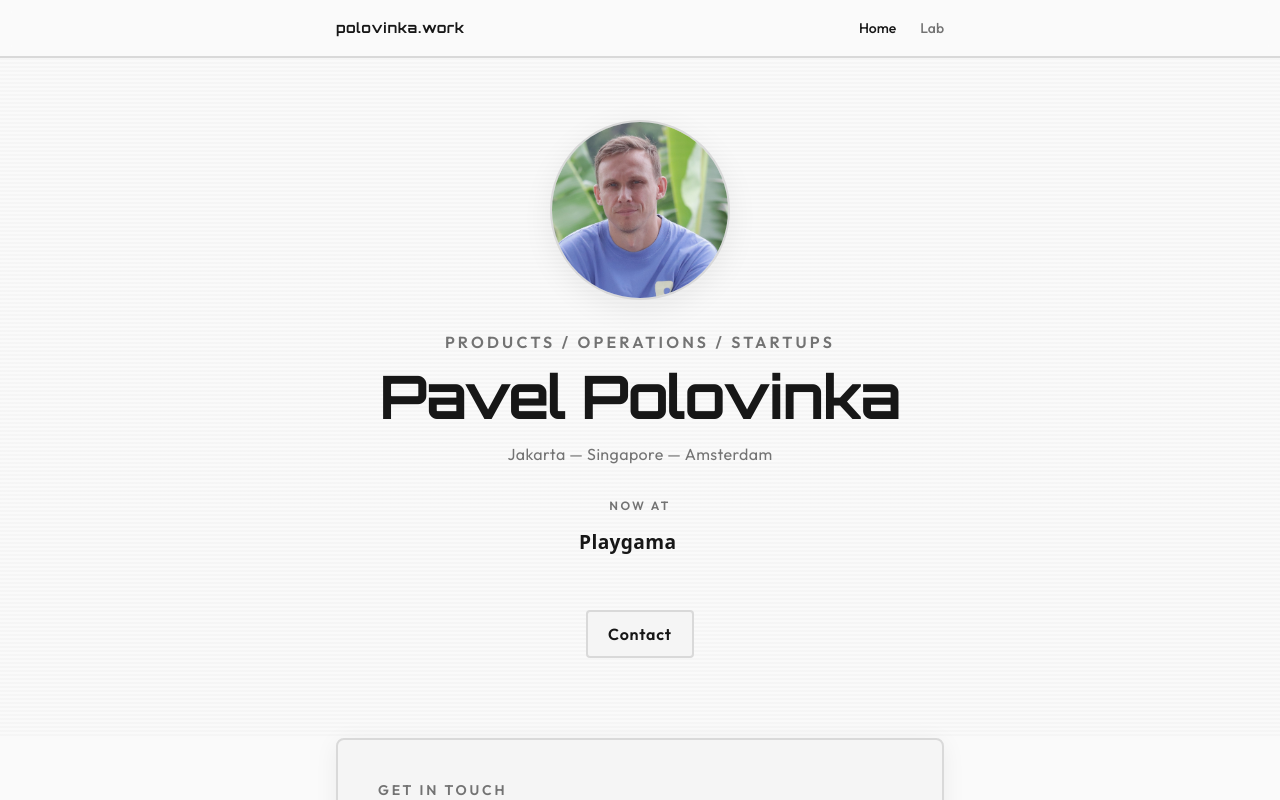
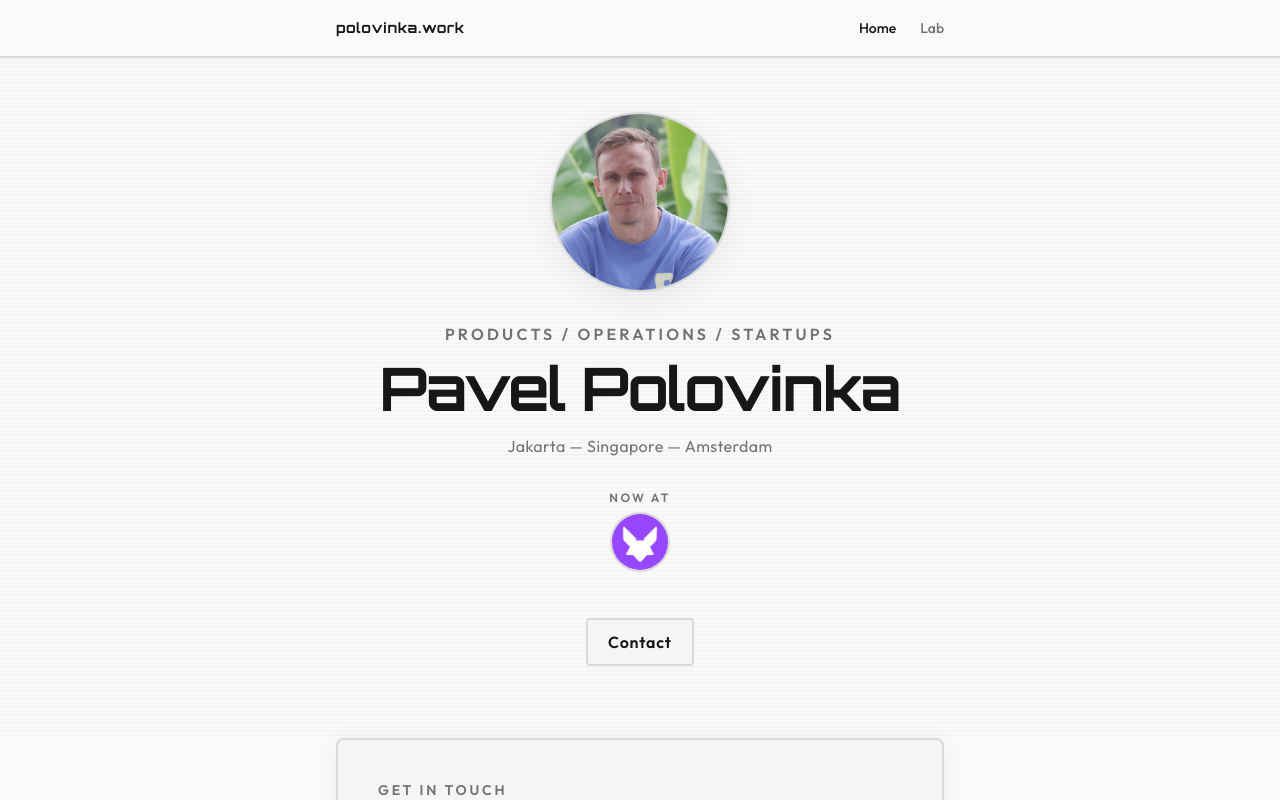
Before and after one commit to dontenter/polovinka.work, a Next.js app: page / in a window 1280 px wide. Shown: the top 800 px of the page. Built offline with nearby package versions, Linux system fonts and the light colour scheme.

Commit message:
Playgama logo added

```diff
--- a/app/page.tsx
+++ b/app/page.tsx
@@ -33,15 +33,15 @@ export default function HomePage() {
               href="https://playgama.com"
               target="_blank"
               rel="noopener noreferrer"
-              className="flex items-center justify-center h-10 px-4 text-muted-foreground hover:text-foreground transition-colors"
+              className="flex items-center justify-center text-muted-foreground hover:text-foreground transition-colors"
               aria-label="Playgama"
             >
               <Image
-                src="/playgama-logo.svg"
+                src="/playgama-logo.png"
                 alt="Playgama"
-                width={140}
-                height={32}
-                className="h-7 w-auto object-contain dark:invert"
+                width={64}
+                height={64}
+                className="w-14 h-14 rounded-full object-cover ring-2 ring-game-border"
               />
             </a>
           </div>
```
Also changed, not shown: public/playgama-logo.png (added).
